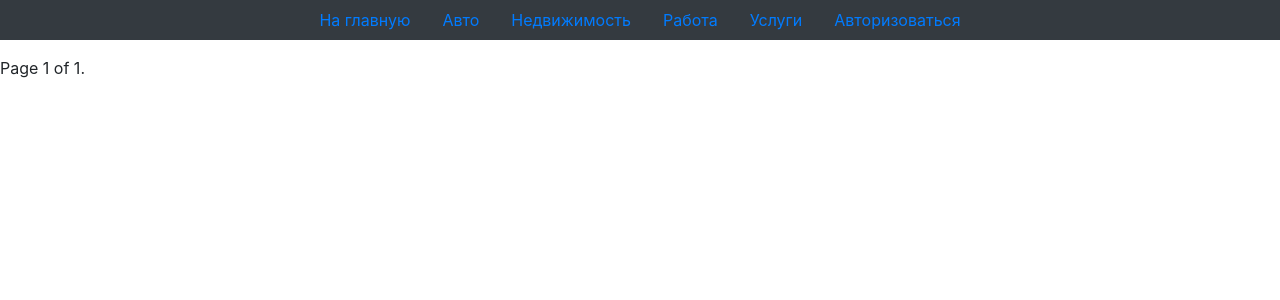
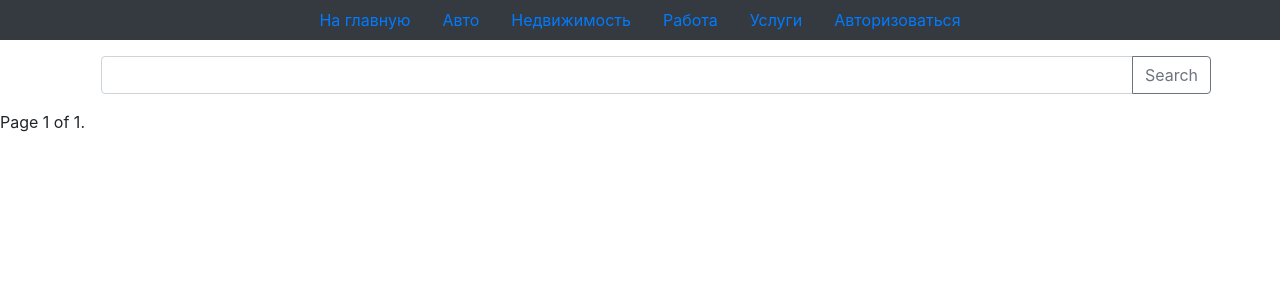
Before and after one commit to Golhoper/avito, a Django app: a page that uses ad/templates/ads/index.html in a window 1280 px wide. Shown: the top 300 px of the page. Run offline with Django 3.2, Linux system fonts and the light colour scheme; tables that the repository leaves empty hold one stand-in row (values such as "Sample post"); parts of the project's set-up code (start-up, migrations or seed data) failed here and were passed over; some libraries are stand-ins or nearby versions.

Commit message:
paginator updated

```diff
--- a/ad/models.py
+++ b/ad/models.py
@@ -29,6 +29,7 @@
     price = models.PositiveIntegerField(default=0)
     user = models.ForeignKey(User, on_delete=models.CASCADE, default="")
     category = models.ForeignKey(Category, models.SET_NULL, blank=False, null=True, default=5)
+    img = models.ImageField(upload_to="users/ad/", blank=True)
 
 
 class Favourites(models.Model):
--- a/ad/templates/ads/index.html
+++ b/ad/templates/ads/index.html
@@ -37,6 +37,15 @@
         {% endif %}
     </ul>
 
+    <div class="container">
+        <div class="input-group mb-3 m-3">
+            <input type="text" class="form-control" aria-label="text input with segmented dropdown">
+            <div class="input-group-append">
+                <button type="button" class="btn btn-outline-secondary">Search</button>
+            </div>
+        </div>
+    </div>
+
     {% block content %}
 
     {% endblock %}
--- a/ad/templates/ads/main_page.html
+++ b/ad/templates/ads/main_page.html
@@ -9,6 +9,7 @@
     <ul style="list-style-type: none;">
         {% for ad in data %}
             <li>
+                <img src="media/{{ ad.img }}" style="width: 100px;height: 100px;" alt="nothing"> <br>
                 <a href="{% url 'show_ad' ad.id %}"> Показать развернутое описание</a>  <br>
                 ID: {{ ad.id }} <br>
                 Заголовок: {{ ad.title }} <br>
@@ -25,8 +26,13 @@
     <div class="pagination">
         <span class="step-links">
             {% if data.has_previous %}
-                <a href="?page=1">&laquo; first</a>
-                <a href="?page={{ data.previous_page_number }}">previous</a>
+                {% if search %}
+                    <a href="?page=1&search={{ search }}">&laquo; first</a>
+                    <a href="?page={{ data.previous_page_number }}&search={{ search }}">previous</a>
+                {% else %}
+                    <a href="?page=1&category={{ category }}">&laquo; first</a>
+                    <a href="?page={{ data.previous_page_number }}&category={{ category }}">previous</a>
+                {% endif %}
             {% endif %}
 
             <span class="current">
@@ -34,8 +40,13 @@
             </span>
 
             {% if data.has_next %}
-                <a href="?page={{ data.next_page_number }}">next</a>
-                <a href="?page={{ data.paginator.num_pages }}">last &raquo;</a>
+                {% if search %}
+                    <a href="?page={{ data.next_page_number }}&search={{ search }}">next</a>
+                    <a href="?page={{ data.paginator.num_pages }}&search={{ search }}">last &raquo;</a>
+                {% else %}
+                    <a href="?page={{ data.next_page_number }}&category={{ category }}">next</a>
+                    <a href="?page={{ data.paginator.num_pages }}&category={{ category }}">last &raquo;</a>
+                {% endif %}
             {% endif %}
         </span>
     </div>
--- a/ad/views.py
+++ b/ad/views.py
@@ -14,8 +14,11 @@
 
 
 def main(request):
-    page = request.GET.get('page','')
+    page = request.GET.get('page','1')
+    if int(page) > 100:
+        return redirect('main')
     category = request.GET.get('category', '')
+    search = request.GET.get('search', '')
     list_cat = Category.objects.values('category')
     flag = False
 
@@ -26,10 +29,17 @@
 
     if not flag or category == '':
         category = "General"
-    alls = Ad.objects.select_related('user', 'category').values('id', 'title','description',
+    if search == "":
+        alls = Ad.objects.select_related('user',
+                                         'category').values('id', 'title','description',
                                                                'user__first_name', 'price',
-                                                               'category__category').filter(category__category=category)[:1000]
-
+                                                               'category__category', 'img').filter(category__category=category)[:1000]
+    else:
+        alls = Ad.objects.select_related('user',
+                                         'category').values('id', 'title','description',
+                                                               'user__first_name', 'price',
+                                                               'category__category', 'img').filter(title__contains=search,
+                                                                                                   description__contains=search)[:1000]
     paginator = Paginator(alls, 10)
     mes_num=""
     if request.user.is_authenticated:
@@ -39,7 +49,8 @@
             mes_num = mes.count()
         else:
             mes_num = ""
-    content = {"data": paginator.get_page(page), "mes": mes_num}
+
+    content = {"data": paginator.get_page(page), "category":category,"mes": mes_num, "search": search}
     return render(request, Names.main, content)
 
 
@@ -137,11 +148,20 @@
 
 
 def test_add(request):
-    user = User.objects.get(username=request.user)
-    for x in range(16000000):
-        Ad.objects.create(user=user, title="tilt",
-                          description="ezpzlemonsqeezy", price=5000)
-    print(x)
+    ad = Ad.objects.filter(id__lt = 1000000)
+    y = 0
+    for x in ad:
+        if y == 5:
+            y = 0
+        y += 1
+        x.category_id = y
+        x.save()
+    return redirect('main')
+    # user = User.objects.get(username=request.user)
+    # for x in range(16000000):
+    #     Ad.objects.create(user=user, title="tilt",
+    #                       description="ezpzlemonsqeezy", price=5000)
+    # print(x)
     # ad = Ad.objects.filter(user_id=5).select_related('user')[:100]
     # for a in ad:
     #     print(a.user.username)
@@ -154,13 +174,17 @@
 
 
 def test_data():
-    gq = ""
-    wp = gq
-    r = redis.StrictRedis(host='localhost', port=6379, db=1)
-    for x in range(1000000):
-        id = json.loads(r.get("main" + str(x)).decode('utf-8').replace("'", '"')).get('id')
-
-    print(id)
+    ad = Ad.objects.all()
+    for x in ad:
+        x.img="users/avatars/logo-ubuntu.png"
+        x.save()
+    # gq = ""
+    # wp = gq
+    # r = redis.StrictRedis(host='localhost', port=6379, db=1)
+    # for x in range(1000000):
+    #     id = json.loads(r.get("main" + str(x)).decode('utf-8').replace("'", '"')).get('id')
+    #
+    # print(id)
 
 
 '''
```
Also changed, not shown: ad/migrations/0015_ad_img.py (added).
